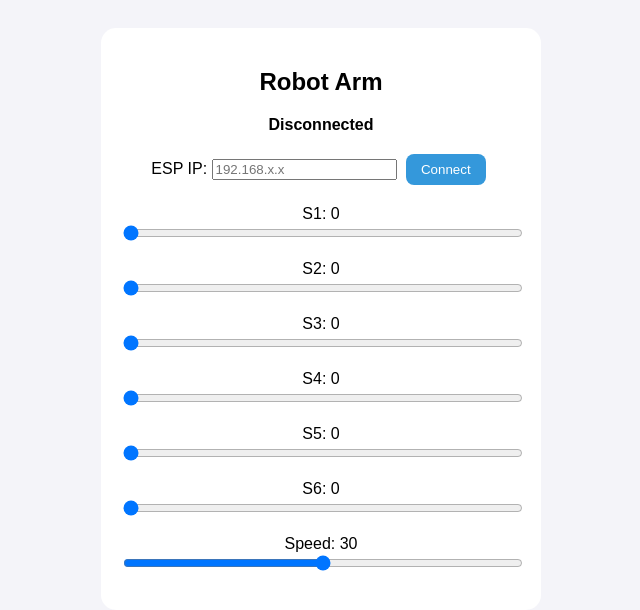
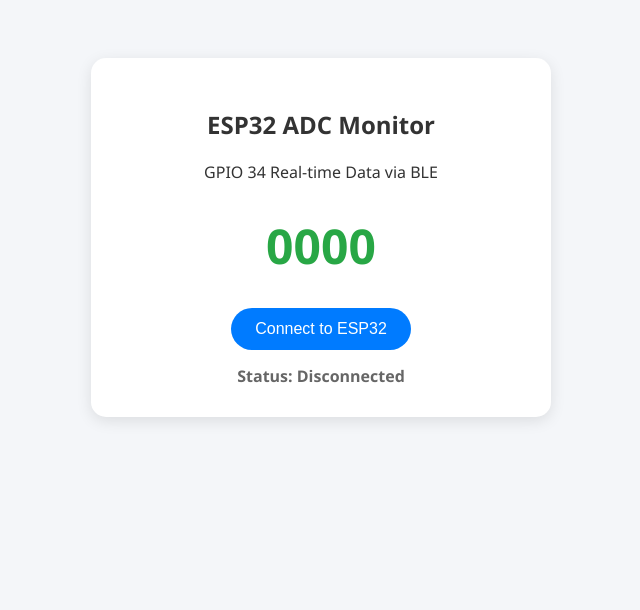
Before and after one commit to neoshubhamdadhich/ARM_ROBOT, a plain HTML site: page index.html in a window 1280 px wide. Shown: the whole page, without its empty margins (319-959 px from the left). Drawn offline with Linux system fonts and the light colour scheme.

Commit message:
Update index.html

```diff
--- a/index.html
+++ b/index.html
@@ -1,171 +1,131 @@
 <!DOCTYPE html>
-<html>
+<html lang="en">
 <head>
-<meta name="viewport" content="width=device-width, initial-scale=1">
-<title>Robot Arm Control</title>
-
+    <meta charset="UTF-8">
+    <meta name="viewport" content="width=device-width, initial-scale=1.0">
+    <title>ESP32 BLE ADC Monitor</title>
     <style>
-body{
-  font-family:sans-serif;
-  text-align:center;
-  background:#f4f4f9;
-  padding:20px;
+        body {
+            font-family: 'Segoe UI', Tahoma, Geneva, Verdana, sans-serif;
+            background-color: #f4f6f9;
+            color: #333;
+            text-align: center;
+            padding: 50px 20px;
         }
-.container{
-  max-width:400px;
-  margin:auto;
-  background:white;
-  padding:20px;
-  border-radius:15px;
+        .container {
+            max-width: 400px;
+            margin: 0 auto;
+            background: white;
+            padding: 30px;
+            border-radius: 15px;
+            box-shadow: 0 4px 15px rgba(0,0,0,0.1);
         }
-.slider-row{
-  margin:15px 0;
+        button {
+            background-color: #007bff;
+            color: white;
+            border: none;
+            padding: 12px 24px;
+            font-size: 16px;
+            border-radius: 25px;
+            cursor: pointer;
+            transition: background 0.3s;
         }
-input[type="range"]{
-  width:100%;
+        button:hover {
+            background-color: #0056b3;
         }
-button{
-  margin:5px;
-  padding:8px 15px;
-  border:none;
-  border-radius:8px;
-  background:#3498db;
-  color:white;
+        button:disabled {
+            background-color: #cccccc;
         }
-#status{
-  margin:10px;
-  font-weight:bold;
+        .status {
+            margin-top: 15px;
+            font-weight: bold;
+            color: #666;
+        }
+        .display-box {
+            font-size: 48px;
+            font-weight: bold;
+            color: #28a745;
+            margin: 30px 0;
         }
     </style>
 </head>
-
 <body>
 
 <div class="container">
+    <h2>ESP32 ADC Monitor</h2>
+    <p>GPIO 34 Real-time Data via BLE</p>
 
-<h2>Robot Arm</h2>
+    <div class="display-box" id="adcValue">0000</div>
 
-<!-- STATUS -->
-<div id="status">Disconnected</div>
-
-<!-- IP INPUT -->
-<div class="slider-row">
-ESP IP:
-<input type="text" id="ipInput" placeholder="192.168.x.x">
-<button onclick="connectWS()">Connect</button>
-</div>
-
-<!-- SERVOS -->
-<div id="controls"></div>
-
-<!-- SPEED -->
-<div class="slider-row">
-Speed: <span id="vs">30</span>
-<input type="range" id="speed" min="0" max="60" value="30" oninput="sendSpeed(this)">
-</div>
-
+    <button id="connectBtn" onclick="connectBLE()">Connect to ESP32</button>
+    <div class="status" id="statusText">Status: Disconnected</div>
 </div>
 
 <script>
+    // Must match the UUIDs in your Arduino code
+    const SERVICE_UUID = "6e400001-b5a3-f393-e0a9-e50e24dcca9e";
+    const CHARACTERISTIC_UUID_TX = "6e400003-b5a3-f393-e0a9-e50e24dcca9e";
 
-let ws;
-let lastCmd = "";
-let reconnectTimer;
+    let bleDevice = null;
+    let gattServer = null;
 
-// ===== CREATE SLIDERS =====
-let c = document.getElementById("controls");
+    async function connectBLE() {
+        const statusText = document.getElementById('statusText');
+        const connectBtn = document.getElementById('connectBtn');
+        const adcValueDisplay = document.getElementById('adcValue');
 
-for(let i=1;i<=6;i++){
-c.innerHTML += `
-<div class="slider-row">
-S${i}: <span id="v${i}">0</span>
-<input type="range" id="S${i}" min="0" max="180" value="0" oninput="sendVal(this)">
-</div>`;
-}
+        try {
+            statusText.textContent = "Status: Searching...";
 
-// ===== INIT =====
-function init(){
+            // Request standard Bluetooth device filtering for our custom service
+            bleDevice = await navigator.bluetooth.requestDevice({
+                filters: [{ name: 'ESP32_ADC_BLE' }],
+                optionalServices: [SERVICE_UUID]
+            });
 
-  // 1. Get IP from URL
-  const params = new URLSearchParams(window.location.search);
-  let ip = params.get("ip");
+            statusText.textContent = "Status: Connecting...";
+            bleDevice.addEventListener('gattserverdisconnected', onDisconnected);
 
-  // 2. If not, get saved IP
-  if(!ip){
-    ip = localStorage.getItem("esp_ip");
-  }
+            // Connect to GATT Server
+            gattServer = await bleDevice.gatt.connect();
 
-  // 3. Auto-fill + connect
-  if(ip){
-    document.getElementById("ipInput").value = ip;
-    connectWS();
+            // Get Service
+            const service = await gattServer.getPrimaryService(SERVICE_UUID);
+
+            // Get TX Characteristic for notifications
+            const characteristic = await service.getCharacteristic(CHARACTERISTIC_UUID_TX);
+
+            // Start receiving stream notifications
+            await characteristic.startNotifications();
+            characteristic.addEventListener('characteristicvaluechanged', handleData);
+
+            statusText.textContent = "Status: Connected";
+            statusText.style.color = "#28a745";
+            connectBtn.disabled = true;
+
+        } catch (error) {
+            console.log("Error: " + error);
+            statusText.textContent = "Status: Connection Failed";
+            statusText.style.color = "#dc3545";
+            connectBtn.disabled = false;
         }
     }
 
-// ===== CONNECT =====
-function connectWS(){
+    // Parse the incoming streaming data array back to a string
+    function handleData(event) {
+        const value = event.target.value;
+        let decoder = new TextDecoder('utf-8');
+        let strValue = decoder.decode(value);
 
-  let ip = document.getElementById("ipInput").value;
-
-  if(!ip){
-    alert("Enter ESP IP");
-    return;
+        document.getElementById('adcValue').textContent = strValue;
     }
 
-  // Save IP
-  localStorage.setItem("esp_ip", ip);
-
-  // Close old
-  if(ws){
-    ws.close();
+    function onDisconnected() {
+        document.getElementById('statusText').textContent = "Status: Disconnected";
+        document.getElementById('statusText').style.color = "#666";
+        document.getElementById('connectBtn').disabled = false;
+        document.getElementById('adcValue').textContent = "0000";
     }
-
-  ws = new WebSocket("ws://" + ip + "/ws");
-
-  ws.onopen = ()=>{
-    document.getElementById("status").innerText = "Connected";
-    document.getElementById("status").style.color = "green";
-    console.log("Connected to", ip);
-  };
-
-  ws.onclose = ()=>{
-    document.getElementById("status").innerText = "Disconnected";
-    document.getElementById("status").style.color = "red";
-
-    // Auto reconnect
-    clearTimeout(reconnectTimer);
-    reconnectTimer = setTimeout(connectWS, 2000);
-  };
-}
-
-// ===== SEND SERVO =====
-function sendVal(el){
-
-  let val = el.value;
-  document.getElementById("v"+el.id[1]).innerText = val;
-
-  let cmd = el.id.toLowerCase() + val.toString().padStart(3,'0');
-  lastCmd = cmd;
-
-  if(ws && ws.readyState === WebSocket.OPEN){
-    ws.send(cmd);
-  }
-}
-
-// ===== SEND SPEED =====
-function sendSpeed(el){
-
-  let val = el.value;
-  document.getElementById("vs").innerText = val;
-
-  if(ws && ws.readyState === WebSocket.OPEN){
-    ws.send("spd" + val.toString().padStart(3,'0'));
-  }
-}
-
-// ===== START =====
-window.onload = init;
-
 </script>
 
 </body>
```
Lines whose indentation alone changed are shown as unchanged.
